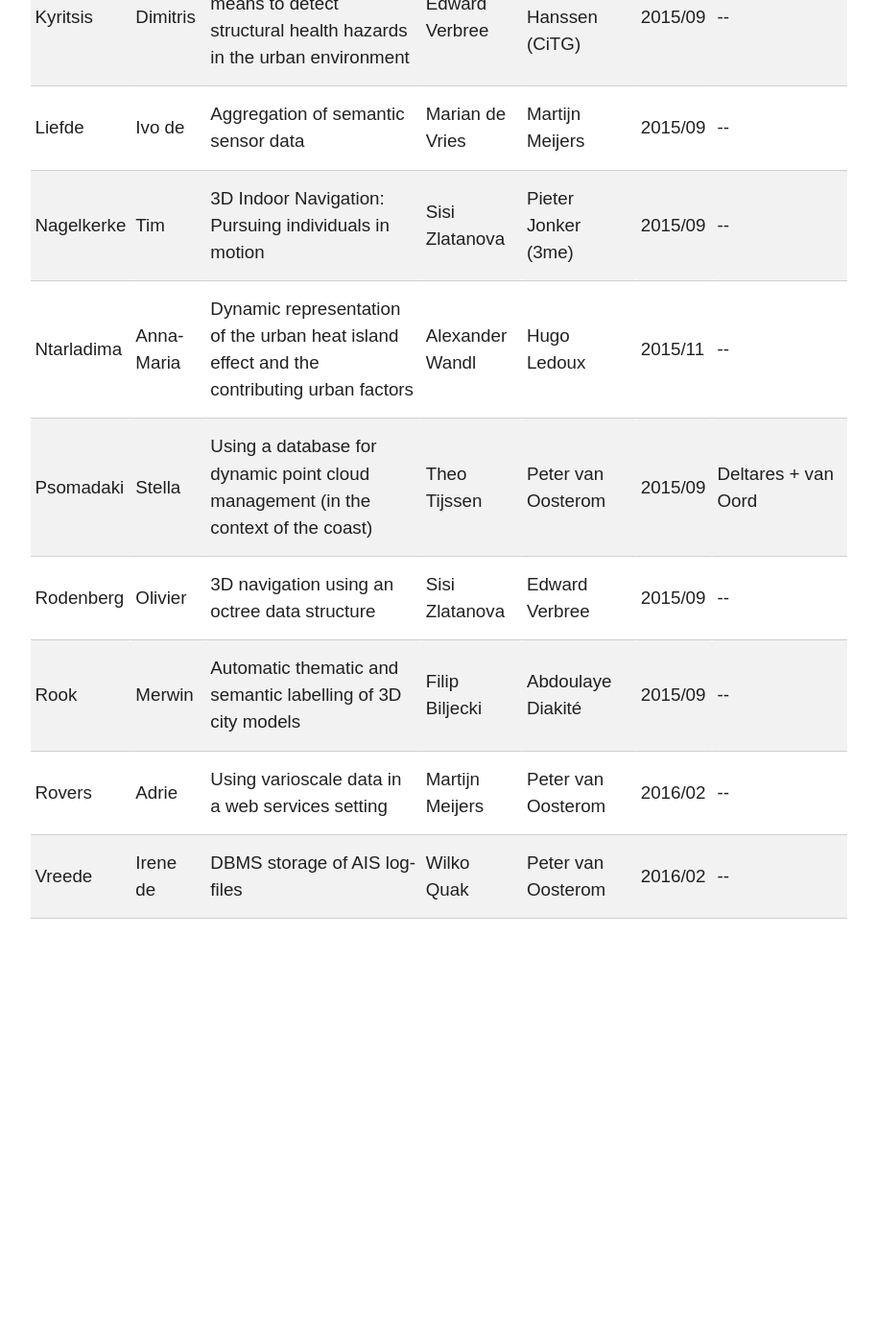
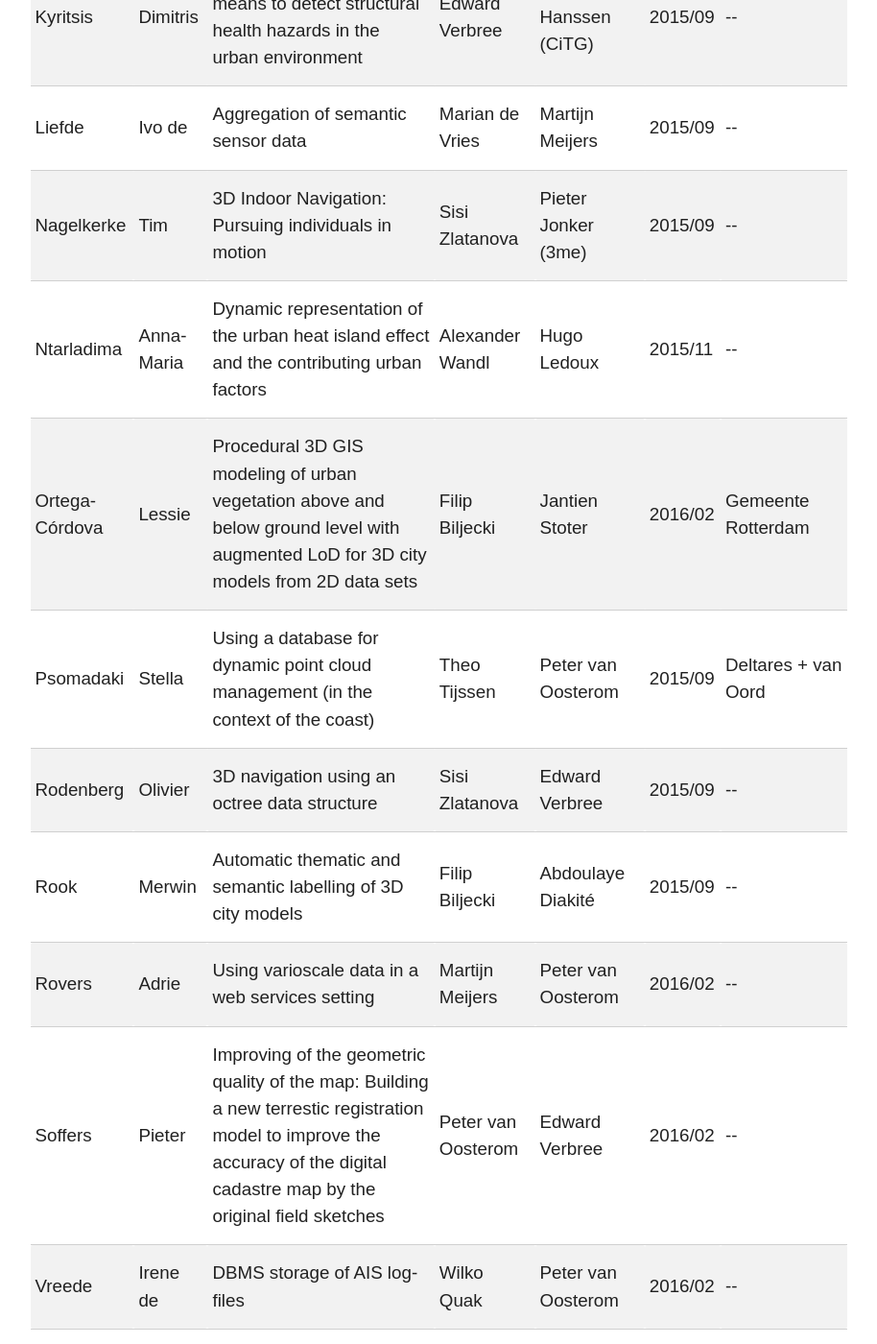
Before and after one commit to tudelft3d/geo2020, a Jekyll site: the page built from inprogress/index.md, in a window 1280 px wide and 1400 px high, scrolled down 1255 px. Shown: the whole window at 96% size, without its empty margins (183-1097 px from the left). Built offline with Jekyll 4.4.1, drawn with Linux system fonts in a browser that asks for light colours; nearby versions of some CDN libraries; before the commit the page ends 2227 px from its top, so only the background shows below that.

Commit message:
new project

```diff
--- a/_data/students_current.yml
+++ b/_data/students_current.yml
@@ -1,3 +1,18 @@
+- surname: Soffers
+  name: Pieter
+  title: "Improving of the geometric quality of the map: Building a new terrestic registration model to improve the accuracy of the digital cadastre map by the original field sketches"
+  start: 2016/02
+  mentor1: Peter van Oosterom
+  mentor2: Edward Verbree
+  company: "--"
+
+- surname: Ortega-Córdova
+  name: Lessie
+  title:  "Procedural 3D GIS modeling of urban vegetation above and below ground level with augmented LoD for 3D city models from 2D data sets"
+  start: 2016/02
+  mentor1: Filip Biljecki
+  mentor2: Jantien Stoter
+  company: "Gemeente Rotterdam"
 
 - surname: Kyritsis
   name: Dimitris
```
